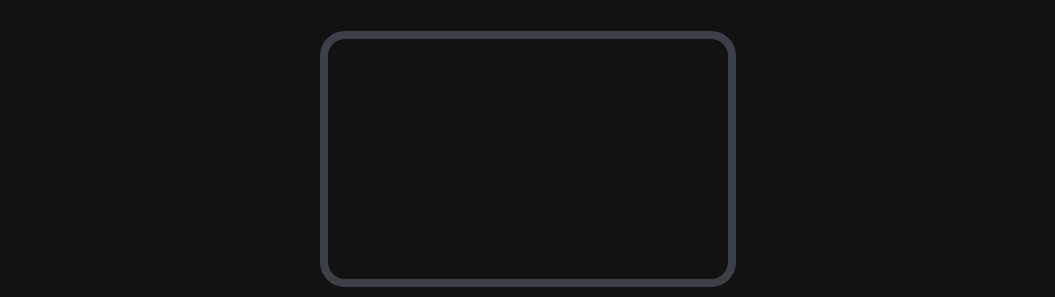
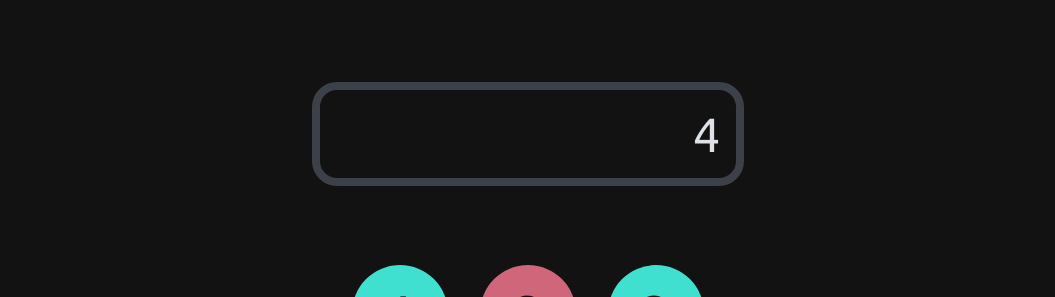
Before and after one commit to shonebinu/calculator, a plain HTML site: page index.html in a window 1280 px wide. Shown: the part 69-366 px from the top of the page, without its empty margins (112-1167 px from the left). Drawn offline with Linux system fonts and the light colour scheme.

Commit message:
Layout change

```diff
--- a/style.css
+++ b/style.css
@@ -10,8 +10,8 @@ body {
 }
 
 #box {
-    height: 15rem;
-    width: 25rem;
+    height: 3.5rem;
+    width: 24rem;
     border: .5rem solid #3c4048;
     border-radius: 25px;
 }
@@ -116,3 +116,12 @@ a:hover {
 img {
     margin-left: 5px;
 }
+
+#box {
+    display: flex;
+    flex-direction: row;
+    justify-content: end;
+    align-items: end;
+    padding: 1rem;
+    font-size: 3rem;
+}
```
Also changed, not shown: index.html (+1 -1 lines).
